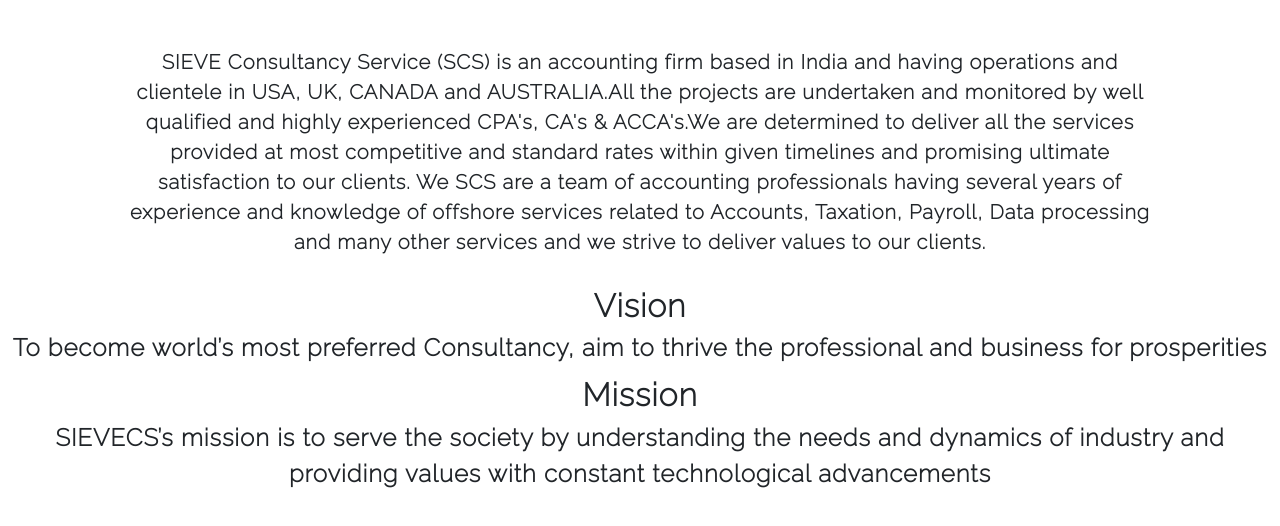
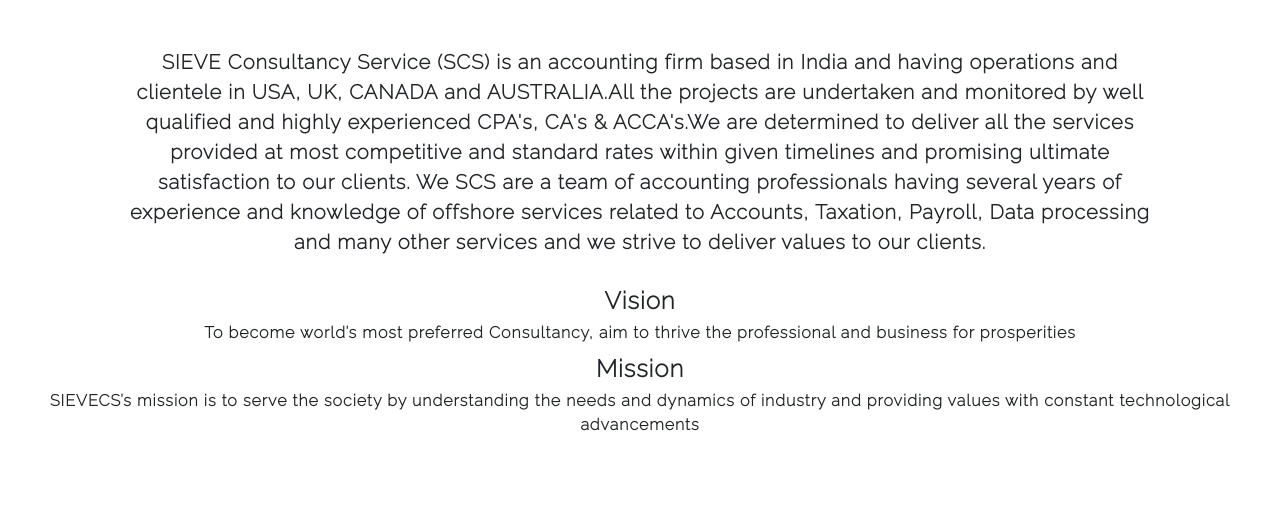
Before and after one commit to tejdoshi2000/SCSv4.0, a plain HTML site: page index.html in a window 1280 px wide. Shown: the part 168-694 px from the top of the page. Drawn offline with nearby package versions, Linux system fonts and the light colour scheme.

Commit message:
Add files via upload

```diff
--- a/index.css
+++ b/index.css
@@ -532,24 +532,24 @@
 .intro .vision p{
     text-align: center;
     font-weight: 700;
-    font-size: 3vh;
+    font-size: 2vh;
 
 }
 .intro .mission p{
     text-align: center;
     font-weight: 700;
-    font-size: 3vh;
+    font-size: 2vh;
 
 }
 .intro .mission h3{
     text-align: center;
     font-weight: 700;
-    font-size: 4vh;
+    font-size: 3vh;
 }
 .intro .vision h3{
     text-align: center;
     font-weight: 700;
-    font-size: 4vh;
+    font-size: 3vh;
 }
 @media only screen and (max-width: 400px){
     .intro{
@@ -558,7 +558,7 @@
 }
 @media only screen and (max-width: 382px){
     .intro{
-        height: 170vh ;
+        height: 190vh ;
     }
 }
 @media only screen and (max-width: 328px){
```
